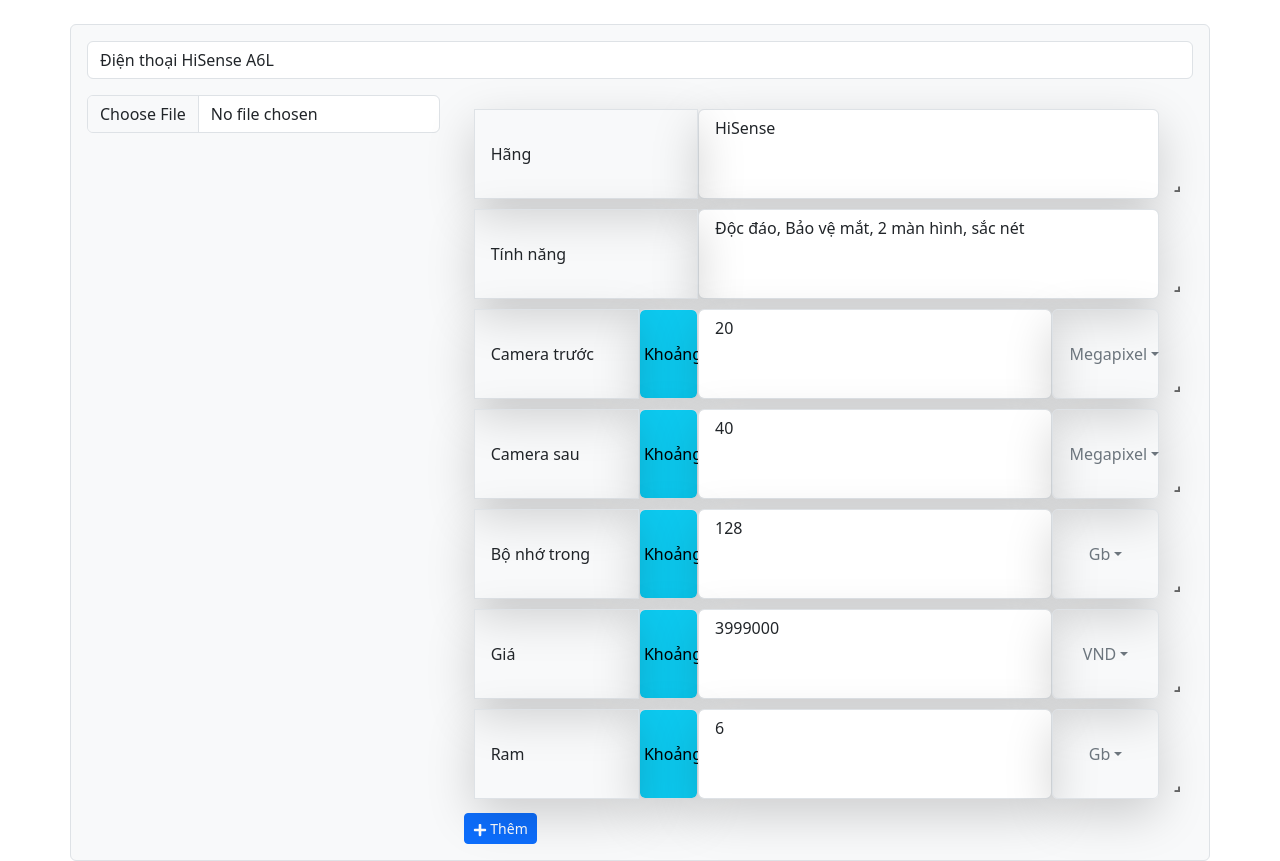
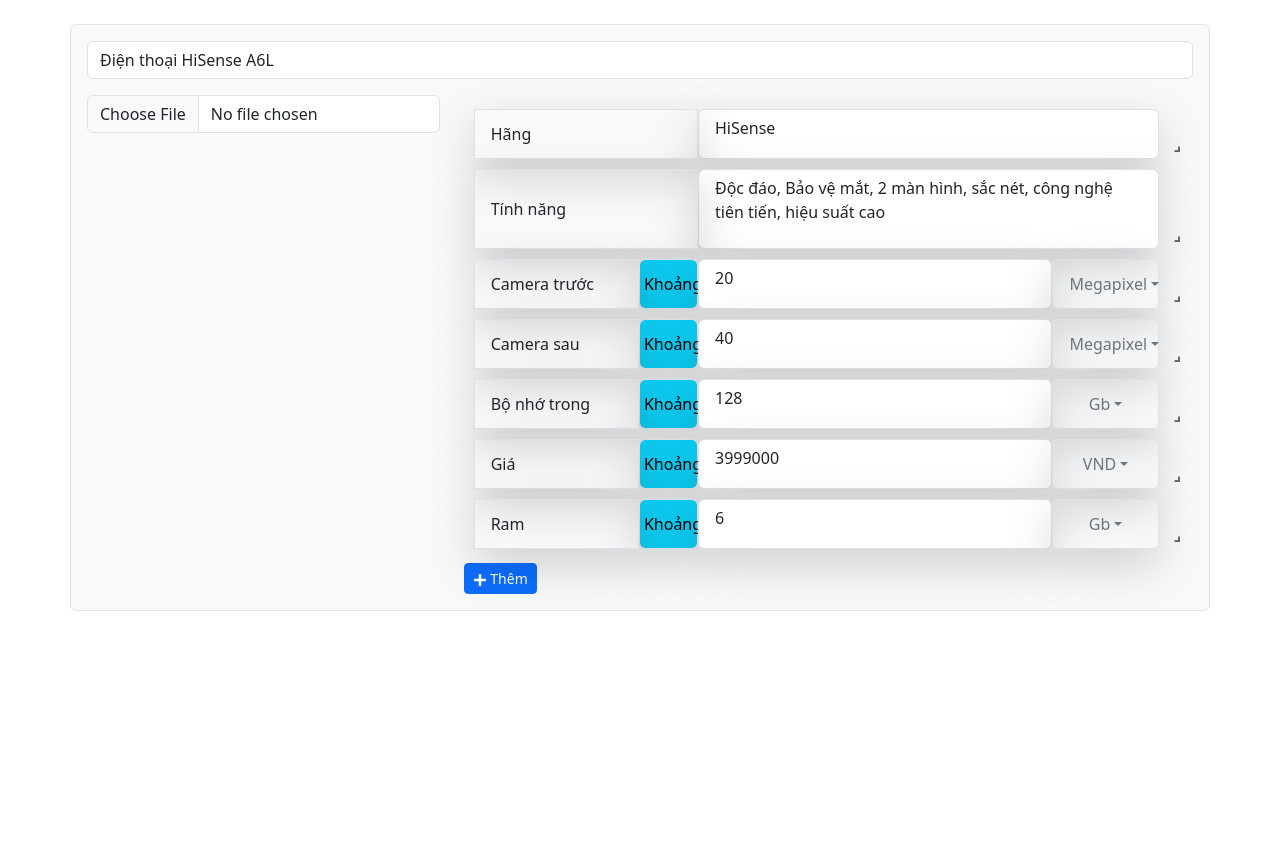
Before and after one commit to Cao-Tuan-Huy/Giao_dien_push, a React (Vite) app: page / in a window 1280 px wide. After the commit the page ends 800 px from the top, so only its background shows below. Built offline with nearby package versions, Linux system fonts and the light colour scheme.

Commit message:
code new 4

```diff
--- a/src/components/PhoneCard.tsx
+++ b/src/components/PhoneCard.tsx
@@ -1,4 +1,4 @@
-import React, { useState } from "react";
+import React, { useState, useRef, useEffect } from "react";
 import { Form, Button, Dropdown, Row, Col } from "react-bootstrap";
 import { FaPlus } from "react-icons/fa";
 import { ResizableBox } from "react-resizable";
@@ -44,6 +44,24 @@
   const [isEditingTag, setIsEditingTag] = useState(false);
   const [isEditingValue, setIsEditingValue] = useState(false);
   const valueTagIsNumber = !isNaN(Number(item.value)) && item.value;
+  const valueRef = useRef<HTMLDivElement>(null);
+
+  // Tính toán chiều cao cần thiết dựa trên nội dung
+  useEffect(() => {
+    if (valueRef.current && !isEditingValue) {
+      const lineHeight = 20; // Ước lượng chiều cao mỗi dòng (px)
+      const padding = 6; // Padding trên/dưới của div (ước lượng từ my-1 và px-3)
+      const contentHeight = valueRef.current.scrollHeight;
+      const requiredLines = Math.ceil((contentHeight - padding * 2) / lineHeight);
+      const newHeight = Math.max(2, requiredLines); // Đảm bảo tối thiểu h=2
+      if (newHeight !== item.layout.h) {
+        updateItem(item.id, {
+          ...item,
+          layout: { ...item.layout, h: newHeight },
+        });
+      }
+    }
+  }, [item.value, isEditingValue, item.id, item.layout.h, updateItem]);
 
   const handleValueChange = (e: React.ChangeEvent<HTMLInputElement>) => {
     const newValue = e.target.value;
@@ -95,7 +113,6 @@
       className="position-relative w-100 h-100"
       draggable
       onMouseDown={(e) => {
-        // Chặn sự kiện kéo thả nếu nhấn vào dropdown
         if ((e.target as HTMLElement).closest(".dropdown-toggle, .dropdown-item")) {
           e.stopPropagation();
         }
@@ -182,9 +199,16 @@
           />
         ) : (
           <div
+            ref={valueRef}
             className={`form-control border border-1 shadow-lg px-3 my-1 h-100 ${effectActive}`}
             onMouseDown={handleEditValue}
-            style={{ cursor: "pointer", zIndex: 10 }}
+            style={{
+              cursor: "pointer",
+              zIndex: 10,
+              overflow: "hidden",
+              whiteSpace: "normal",
+              wordWrap: "break-word",
+            }}
           >
             {item.value}
           </div>
@@ -255,7 +279,7 @@
     {
       id: 2,
       tag: "Tính năng",
-      value: "Độc đáo, Bảo vệ mắt, 2 màn hình, sắc nét",
+      value: "Độc đáo, Bảo vệ mắt, 2 màn hình, sắc nét, công nghệ tiên tiến, hiệu suất cao",
       active: true,
       condition: 0,
       valueType: "string",
@@ -413,7 +437,7 @@
             layouts={{ lg: items.map((item) => item.layout) }}
             breakpoints={{ lg: 992, md: 768, sm: 576, xs: 0 }}
             cols={{ lg: 12, md: 8, sm: 6, xs: 4 }}
-            rowHeight={40}
+            rowHeight={20}
             width={600}
             onLayoutChange={handleLayoutChange}
             isResizable={true}
```
